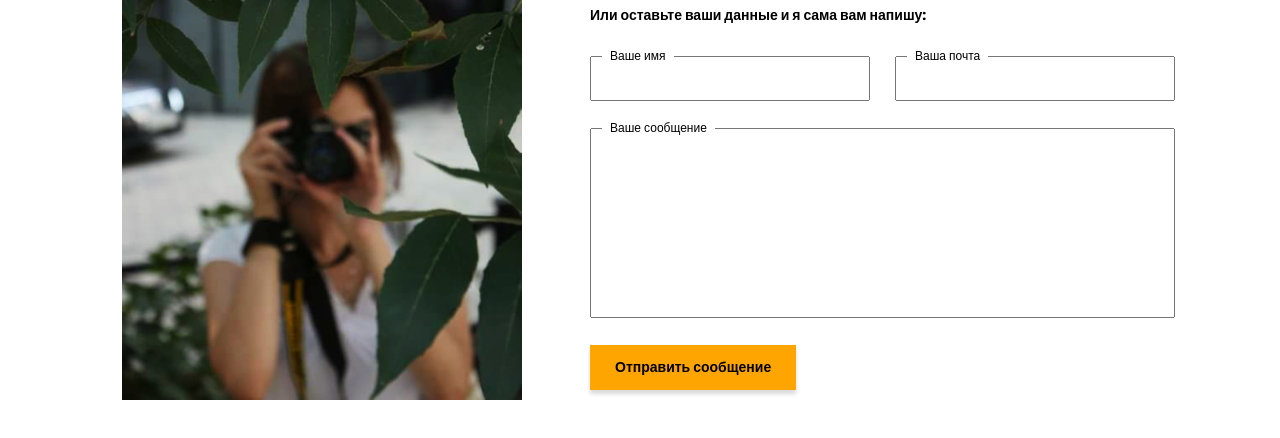
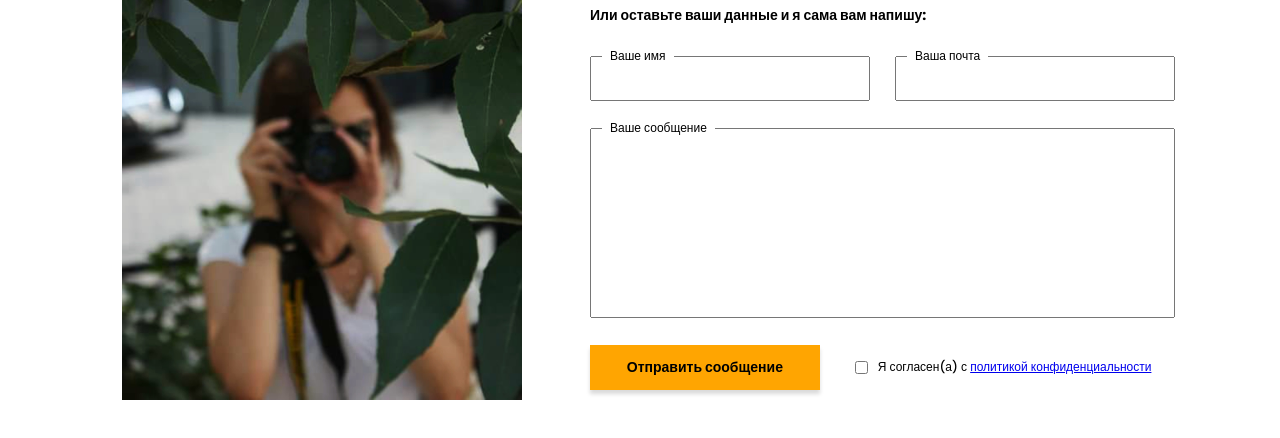
Before and after one commit to lilGooseling/Portfolio, a website: page index.html in a window 1280 px wide. Shown: the part 5056-5494 px from the top of the page. Drawn offline with nearby package versions, Linux system fonts and the light colour scheme; files that its build step writes are made by us from their sources.

Commit message:
Политика конфиденциальности

```diff
--- a/index.html
+++ b/index.html
@@ -505,19 +505,23 @@
 
                     <form action="#" class="contacts__form">
                         <div class="contacts__input">
-                            <input name="name" id="name" type="text">
+                            <input required name="name" id="name" type="text">
                             <label for="name">Ваше имя</label>
                         </div>
                         <div class="contacts__input">
-                            <input name="email" id="email" type="email">
+                            <input required name="email" id="email" type="email">
                             <label for="email">Ваша почта</label>
                         </div>
                         <div class="contacts__textarea">
                             <textarea name="text" id="text"></textarea>
                             <label for="text">Ваше сообщение</label>
                         </div>
-                        <div>
+                        <div class="contacts__triggers">
                             <button class="contacts__btn btn">Отправить сообщение</button>
+                            <div class="contacts__policy">
+                                <input required type="checkbox">
+                                <span>Я согласен(а) с <a href="src/policy.html">политикой конфиденциальности</a></span>
+                            </div>
                         </div>
                     </form>
                 </div>
--- a/src/sass/blocks/_contacts.scss
+++ b/src/sass/blocks/_contacts.scss
@@ -51,6 +51,21 @@
       left: 12px;
     }
   }
+  &__triggers {
+    grid-column: 1 / 3;
+    display: grid;
+    grid-template-columns: repeat(2, auto);
+    column-gap: 35px;
+  }
+  &__policy {
+    display: flex;
+    align-items: center;
+    font-size: 12px;
+    line-height: 14px;
+    input {
+      margin-right: 10px;
+    }
+  }
   &__input {
     position: relative;
     input {
```
